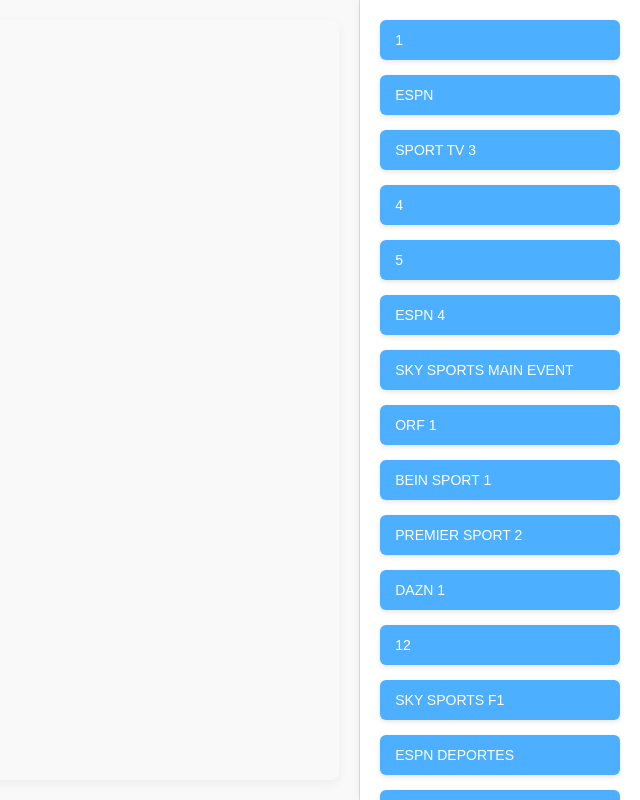
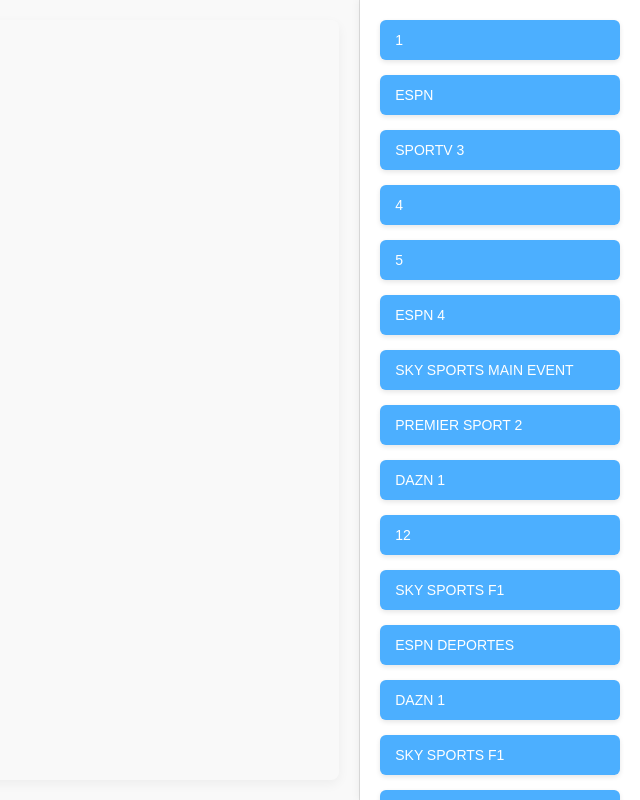
Before and after one commit to roetan/utilisasi, a plain HTML site: page bolive.html in a window 1280 px wide. Shown: the whole page, without its empty margins (640-1280 px from the left). Drawn offline with Linux system fonts and the light colour scheme.

Commit message:
Update bolive.html

```diff
--- a/bolive.html
+++ b/bolive.html
@@ -96,13 +96,11 @@
     <div class="right">
         <button onclick="openURL(this, 'https://v3.sportssonline.click/channels/bra/br1.php')">1</button>
         <button onclick="openURL(this, 'https://v3.sportssonline.click/channels/bra/br2.php')">ESPN</button>
-        <button onclick="openURL(this, 'https://v3.sportssonline.click/channels/bra/br3.php')">SPORT TV 3</button>
+        <button onclick="openURL(this, 'https://v3.sportssonline.click/channels/bra/br3.php')">SPORTV 3</button>
         <button onclick="openURL(this, 'https://v3.sportssonline.click/channels/bra/br4.php')">4</button>
         <button onclick="openURL(this, 'https://v3.sportssonline.click/channels/bra/br5.php')">5</button>
         <button onclick="openURL(this, 'https://v3.sportssonline.click/channels/bra/br6.php')">ESPN 4</button>
         <button onclick="openURL(this, 'https://v3.sportssonline.click/channels/hd/hd1.php')">SKY SPORTS MAIN EVENT</button>
-        <button onclick="openURL(this, 'https://v3.sportssonline.click/channels/hd/hd10.php')">ORF 1</button>
-        <button onclick="openURL(this, 'https://v3.sportssonline.click/channels/hd/hd11.php')">BEIN SPORT 1</button>
         <button onclick="openURL(this, 'https://v3.sportssonline.click/channels/hd/hd2.php')">PREMIER SPORT 2</button>
         <button onclick="openURL(this, 'https://v3.sportssonline.click/channels/hd/hd3.php')">DAZN 1</button>
         <button onclick="openURL(this, 'https://v3.sportssonline.click/channels/hd/hd4.php')">12</button>
@@ -111,6 +109,8 @@
         <button onclick="openURL(this, 'https://v3.sportssonline.click/channels/hd/hd7.php')">DAZN 1</button>
         <button onclick="openURL(this, 'https://v3.sportssonline.click/channels/hd/hd8.php')">SKY SPORTS F1</button>
         <button onclick="openURL(this, 'https://v3.sportssonline.click/channels/hd/hd9.php')">LALIGA TV HYPERMOTION</button>
+        <button onclick="openURL(this, 'https://v3.sportssonline.click/channels/hd/hd10.php')">ORF 1</button>
+        <button onclick="openURL(this, 'https://v3.sportssonline.click/channels/hd/hd11.php')">BEIN SPORT 1</button>
         <button onclick="openURL(this, 'https://v3.sportssonline.click/channels/pt/eleven1.php')">DAZN 1</button>
         <button onclick="openURL(this, 'https://v3.sportssonline.click/channels/pt/eleven2.php')">DAZN 2</button>
         <button onclick="openURL(this, 'https://v3.sportssonline.click/channels/pt/eleven3.php')">DAZN 3</button>
```
